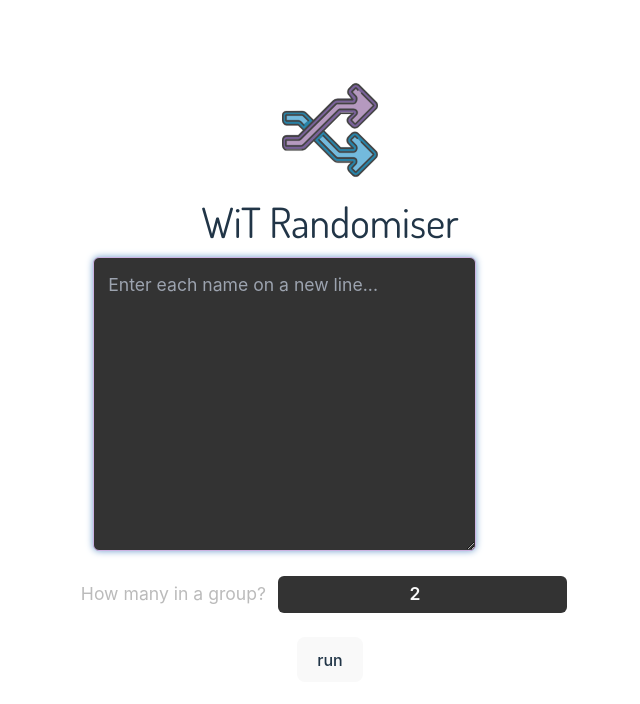
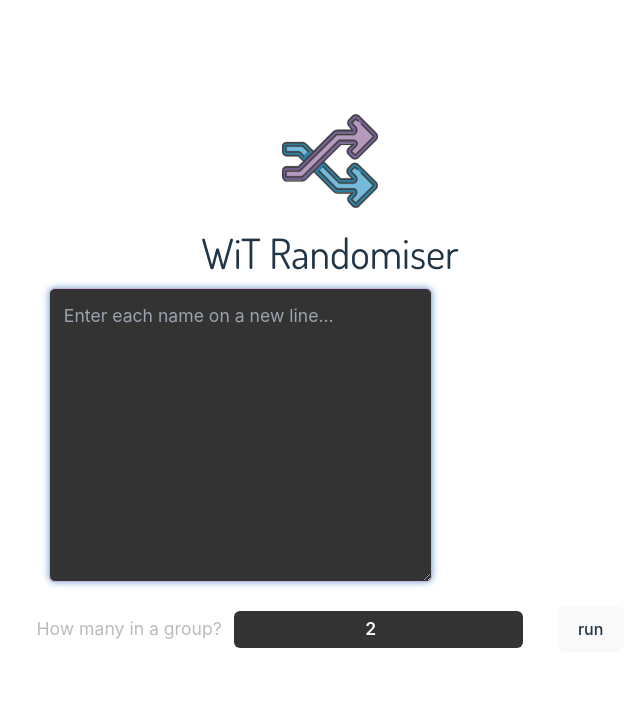
Before and after one commit to irahrosete/wit-randomiser, a React (Vite) app: page / in a window 1280 px wide. Shown: the top 704 px of the page, without its empty margins (310-950 px from the left). Built offline with nearby package versions, Linux system fonts and the light colour scheme.

Commit message:
fix styling

```diff
--- a/src/App.tsx
+++ b/src/App.tsx
@@ -104,8 +104,7 @@ const App  = () => {
               value={groupSize}
               onChange={handleGroupSize}/>
           </label>
-          </div>
-          <div>
+
           <button onClick={handleClick} className='mb-14 mt-3'>
             run
           </button>
@@ -129,7 +128,9 @@ const App  = () => {
             )
           })}
           </ul>
-          <button autoFocus onClick={handleDownload}>download</button>
+          <button autoFocus onClick={handleDownload} className='mb-14 mt-3'>
+            download
+          </button>
         </>) : []
         }
       </div>
--- a/src/index.css
+++ b/src/index.css
@@ -107,7 +107,7 @@ input {
   font-weight: 600;
   text-align: center;
   padding: 0.3em;
-  /* margin-right: 3em; */
+  margin-right: 2em;
 }
 input:focus {
   outline: none !important;
```
